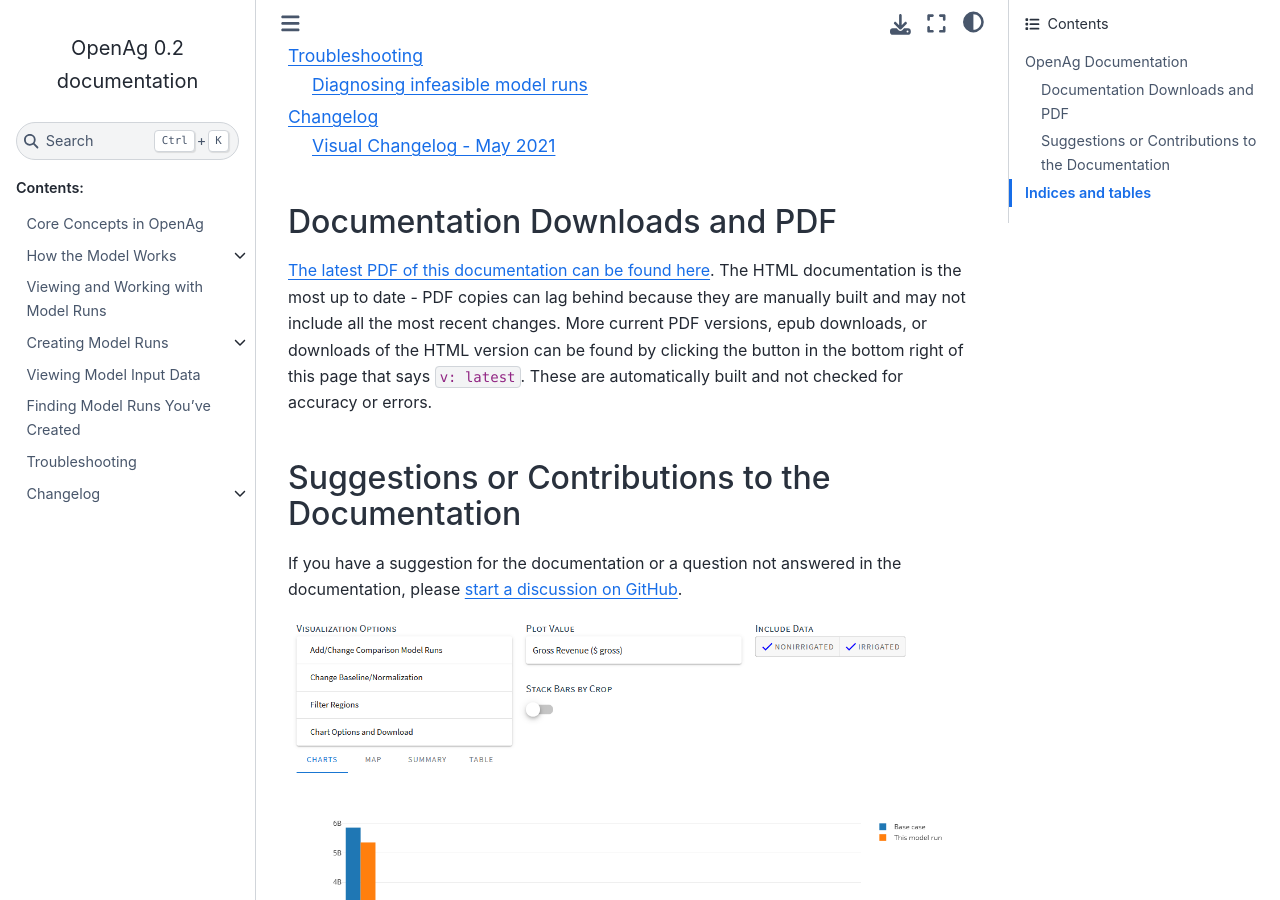
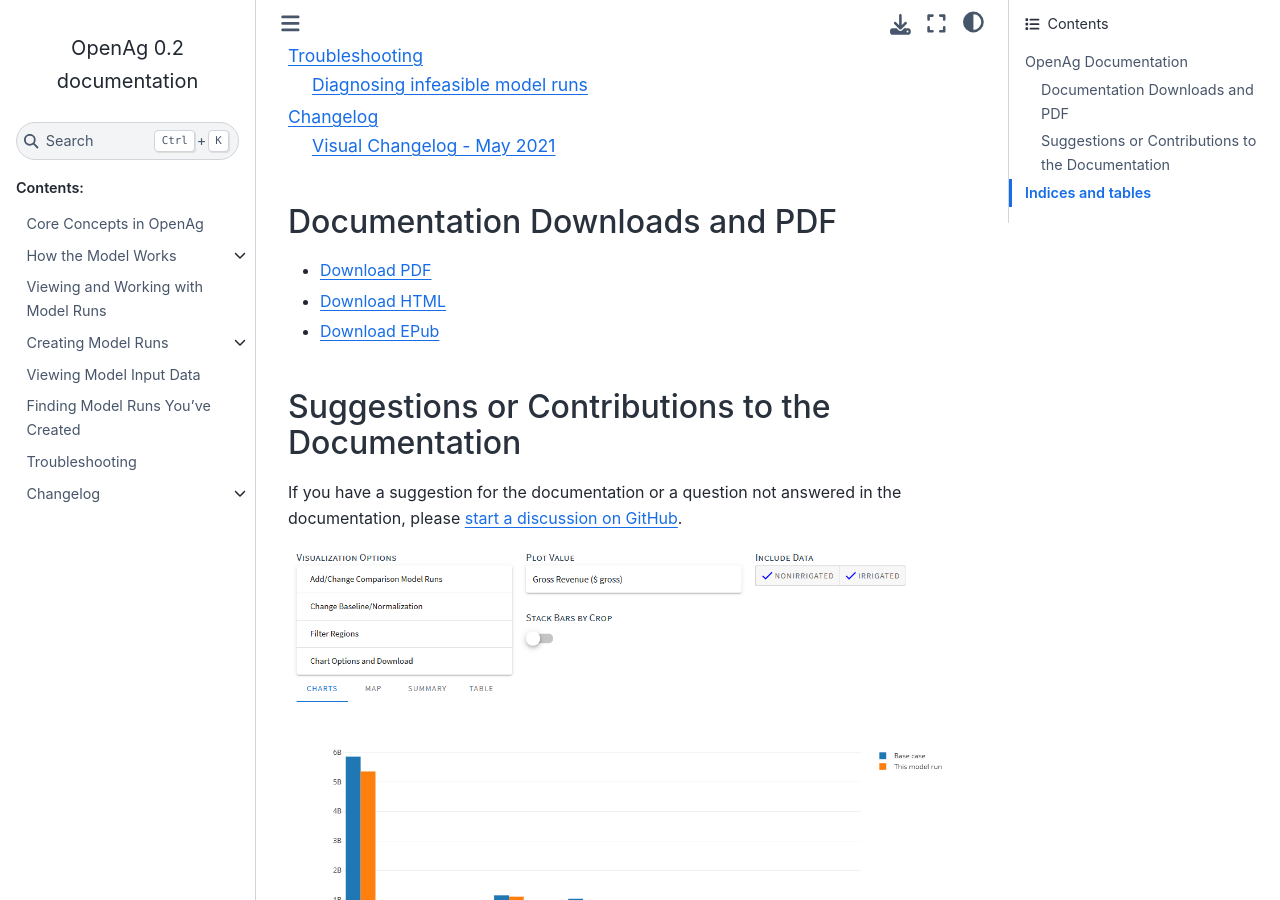
Before and after one commit to Water-Systems-Management-UCM/OpenAg_Docs, a Sphinx documentation site: the page built from source/index.rst, in a window 1280 px wide and 900 px high, scrolled down 865 px. Built offline with Sphinx 7.4.7 and the Sphinx Book theme 1.1.4, drawn with Linux system fonts in a browser that asks for light colours.

Commit message:
Updating download links again so that they're just bullets that link to RTD's auto-generated items

```diff
--- a/source/index.rst
+++ b/source/index.rst
@@ -19,11 +19,9 @@
 Documentation Downloads and PDF
 ----------------------------------
 
-`The latest PDF of this documentation can be found here <https://github.com/ucm-openag/OpenAg_Docs/raw/release/openag_docs.pdf>`_.
-The HTML documentation is the most up to date - PDF copies can lag behind because they are manually built and may not include
-all the most recent changes. More current PDF versions, epub downloads, or downloads of the HTML version can be found by
-clicking the button in the bottom right of this page that says :code:`v: latest`. These are automatically built and not
-checked for accuracy or errors.
+* `Download PDF <https://openag-docs.readthedocs.io/_/downloads/en/latest/pdf/>`_
+* `Download HTML <https://openag-docs.readthedocs.io/_/downloads/en/latest/htmlzip/>`_
+* `Download EPub <https://openag-docs.readthedocs.io/_/downloads/en/latest/epub/>`_
 
 Suggestions or Contributions to the Documentation
 ------------------------------------------------------
```
